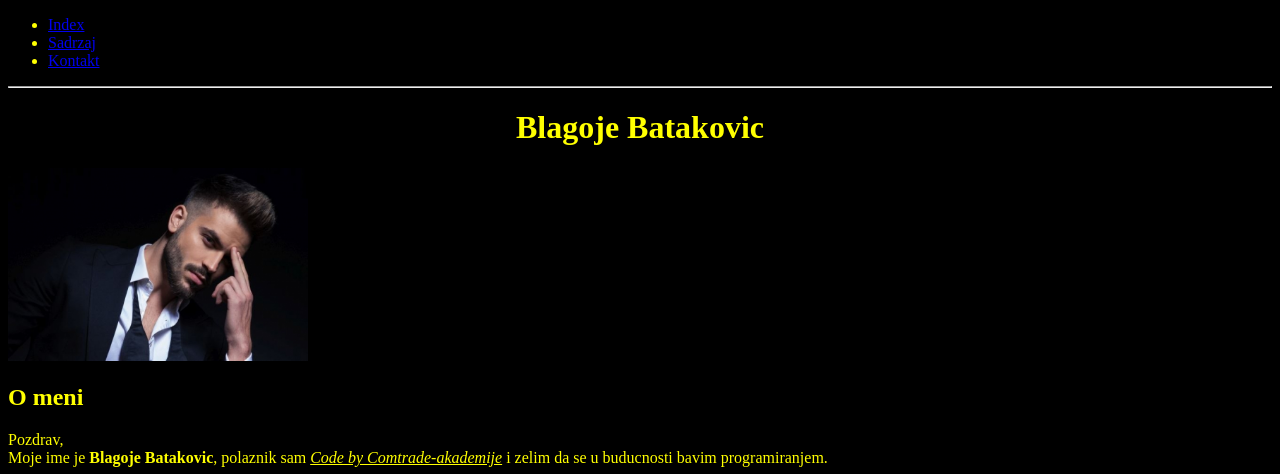
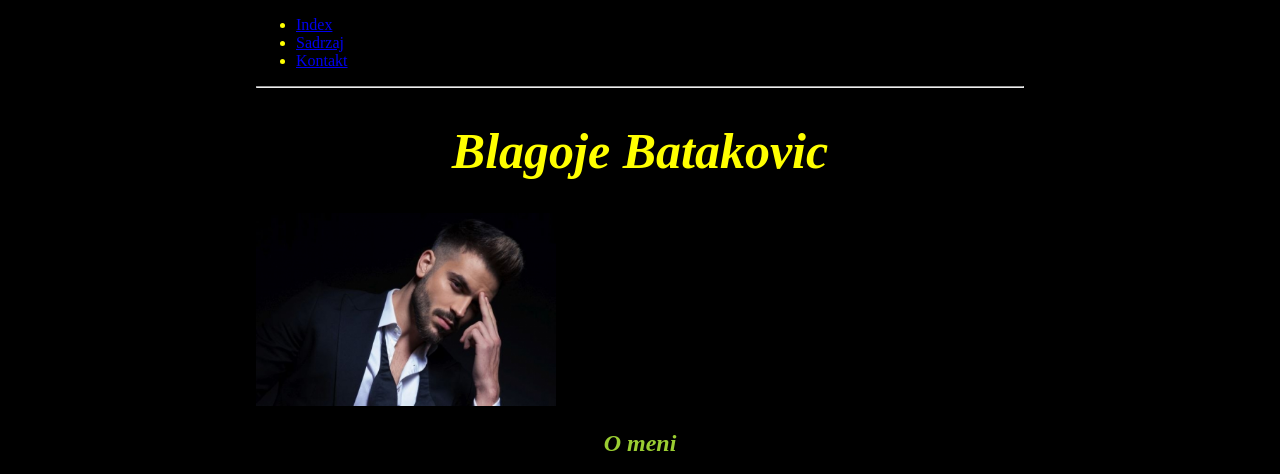
Before and after one commit to Bagi97/portfolio, a plain HTML site: page index.html in a window 1280 px wide. Shown: the top 474 px of the page. Drawn offline with Linux system fonts and the light colour scheme.

Commit message:
Add files via upload

```diff
--- a/index.html
+++ b/index.html
@@ -25,7 +25,9 @@
     <h2>O meni</h2>
     <p>Pozdrav, <br>Moje ime je <b>Blagoje Batakovic</b>, polaznik sam <i><u>Code by Comtrade-akademije</u></i> i zelim
         da
-        se u buducnosti bavim programiranjem.</p>
+        se u buducnosti bavim programiranjem.</p> <br>
+        <br>
+        <br>
     <h2>Linkovi na kojima mozete naci vise informacija o meni:</h2>
     <ul>
         <li><a href="https://www.wikipedia.org/" target="blank"> Moj profil</a></li>
--- a/style.css
+++ b/style.css
@@ -1,4 +1,19 @@
 body{
     background: black;
     color: yellow;
+    margin-right: 20%;
+    margin-left: 20%;
 }
+h1{
+    font-size: 50px;
+    font-style: oblique;
+}
+h2{
+    text-align: center;
+    font-style: oblique;
+    color: yellowgreen;
+}
+p{
+    font-size: 20px;
+    font-family: 'Times New Roman', Times, serif;;
+}
```
Also changed, not shown: kontakt.html (+1 -0 lines), sadrzaj.html (+1 -0 lines).
